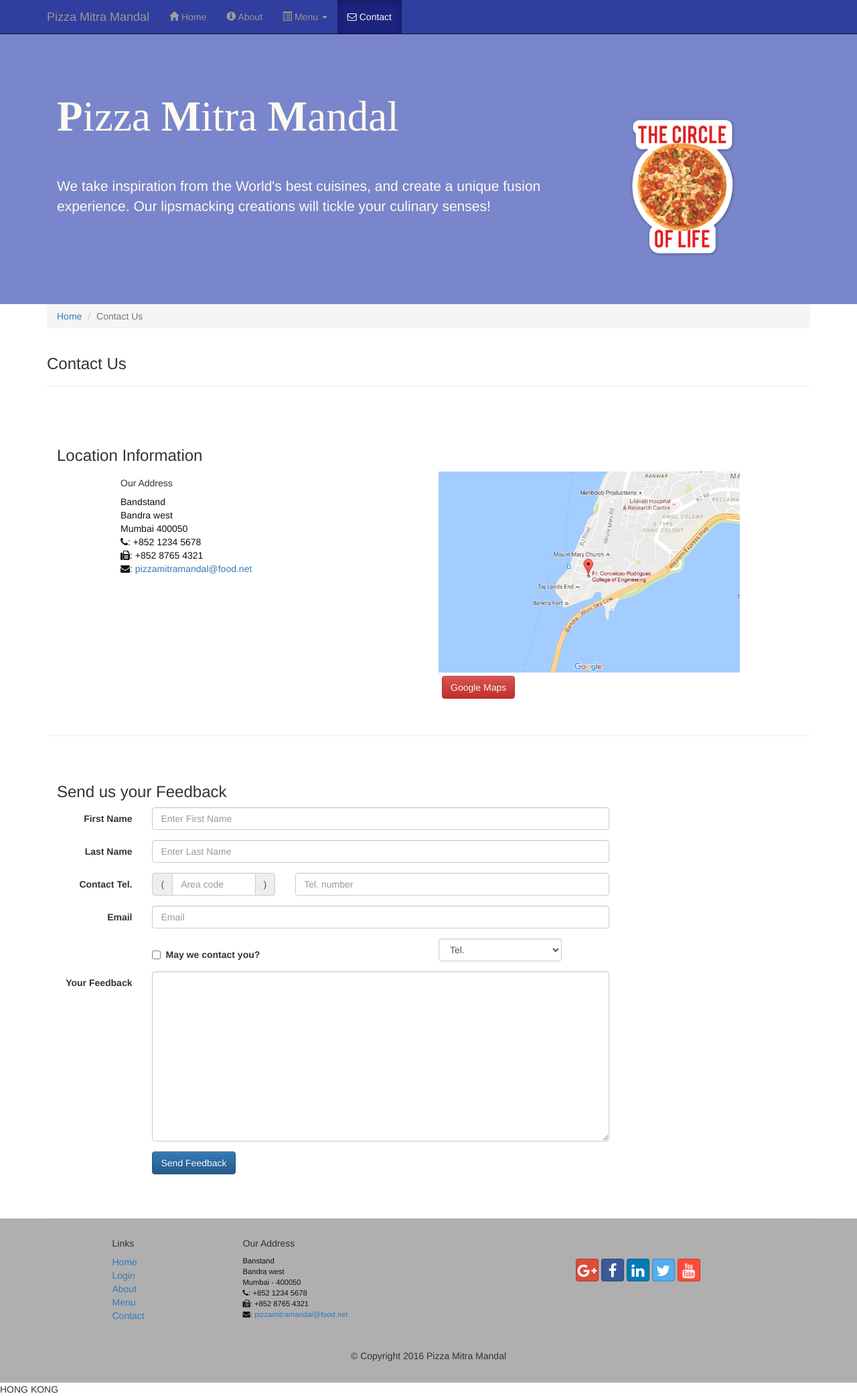
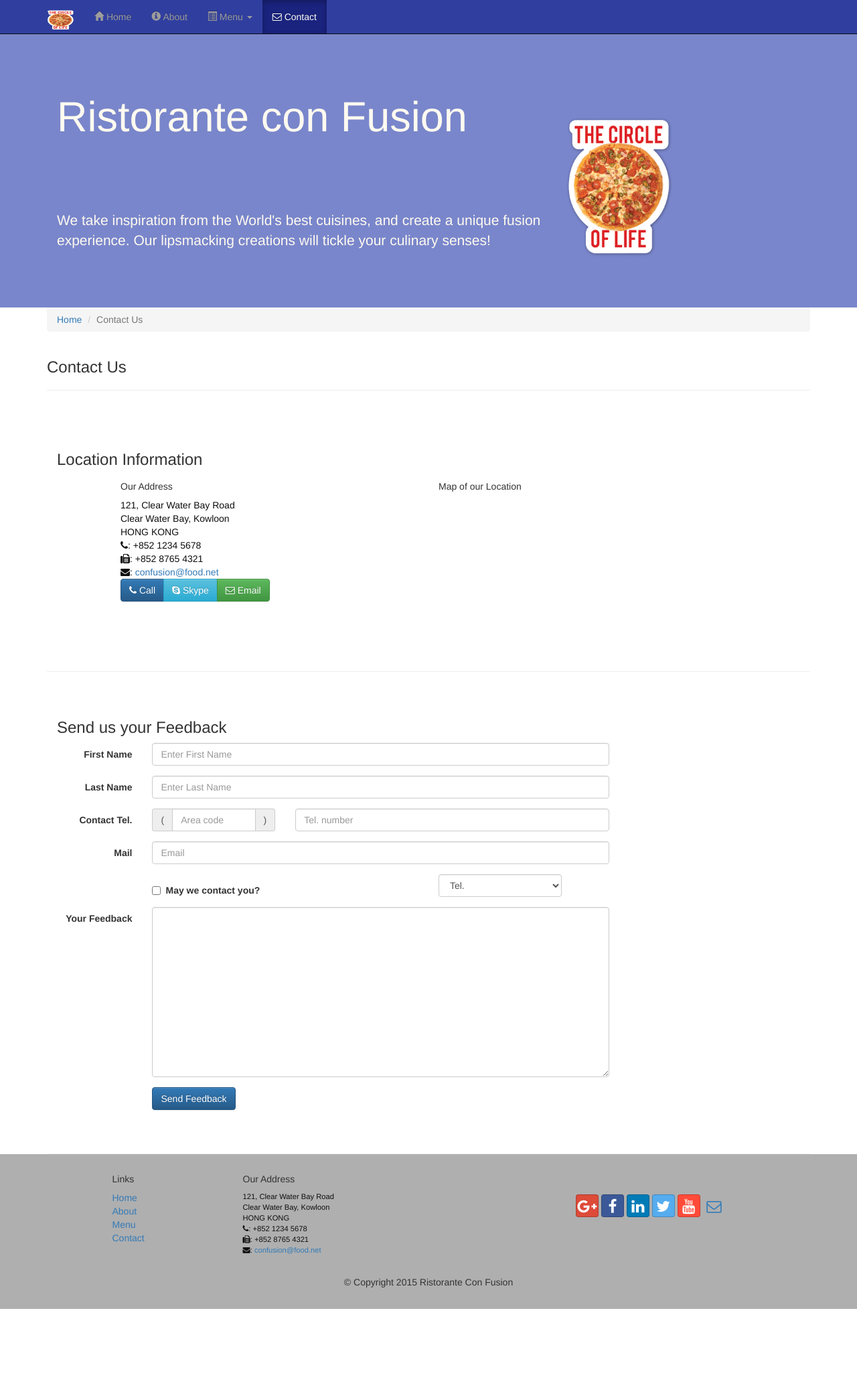
Before and after one commit to abhi-geek/PizzaMitraMandal, a website: page contactus.html in a window 1280 px wide. Shown: the whole page at 67% size. After the commit the page ends 1954 px from the top, so only its background shows below. Drawn offline with Linux system fonts and the light colour scheme.

Commit message:
Update contactus.html

```diff
--- a/contactus.html
+++ b/contactus.html
@@ -7,7 +7,7 @@
     <meta name="viewport" content="width=device-width, initial-scale=1">
     <!-- The above 3 meta tags *must* come first in the head; any other head
          content must come *after* these tags -->
-    <title>Pizza Mitra Mandal | Contact</title>
+    <title>Ristorante Con Fusion: About Us</title>
         <!-- Bootstrap -->
   <link href="bower_components/bootstrap/dist/css/bootstrap.min.css" rel="stylesheet">
     <link href="bower_components/bootstrap/dist/css/bootstrap-theme.min.css" rel="stylesheet">
@@ -22,6 +22,8 @@
       <script src="https://oss.maxcdn.com/html5shiv/3.7.2/html5shiv.min.js"></script>
       <script src="https://oss.maxcdn.com/respond/1.4.2/respond.min.js"></script>
     <![endif]-->
+
+	<script src="js/validate.js"></script>
 </head>
 
 <body>
@@ -34,28 +36,29 @@
                     <span class="icon-bar"></span>
                     <span class="icon-bar"></span>
                 </button>
-				<a class="navbar-brand" href="index.html">Pizza Mitra Mandal</a>
+                 <a class="navbar-brand" href="#"><img src="img/logo.png" height=30 width=41></a>
             </div>
-
             <div id="navbar" class="navbar-collapse collapse">
                 <ul class="nav navbar-nav">
                     <li><a href="index.html"><span class="glyphicon glyphicon-home"
                          aria-hidden="true"></span> Home</a></li>
-					<li><a href="aboutus.html"><span class="glyphicon glyphicon-info-sign"
+                    <li><a href="aboutus.html">
+                        <span class="glyphicon glyphicon-info-sign"
                          aria-hidden="true"></span> About</a></li>
                     <li class="dropdown">
-                        <a href="menu.html" class="dropdown-toggle" data-toggle="dropdown"
+                        <a href="#" class="dropdown-toggle" data-toggle="dropdown"
                          role="button" aria-haspopup="true" aria-expanded="false">
-                         <span class="glyphicon glyphicon-list-alt"aria-hidden="true"></span> Menu <span class="caret"></span></a>
+						 <span class="glyphicon glyphicon-list-alt"
+                         aria-hidden="true"></span> Menu <span class="caret"></span></a>
                         <ul class="dropdown-menu">
-                            <li><a href="menu.html">Garlic Breads</a></li>
-                            <li><a href="menu.html">Pizza</a></li>
-                            <li><a href="menu.html">Desserts</a></li>
-                            <li><a href="menu.html">Drinks</a></li>
+                            <li><a href="#">Appetizers</a></li>
+                            <li><a href="#">Main Courses</a></li>
+                            <li><a href="#">Desserts</a></li>
+                            <li><a href="#">Drinks</a></li>
                             <li role="separator" class="divider"></li>
                             <li class="dropdown-header">Specials</li>
-                            <li><a href="menu.html">Lunch Buffet</a></li>
-                            <li><a href="menu.html">Weekend Brunch</a></li>
+                            <li><a href="#">Lunch Buffet</a></li>
+                            <li><a href="#">Weekend Brunch</a></li>
                         </ul>
                     </li>
                     <li class="active"><a href="contactus.html"><i class="fa fa-envelope-o"></i> Contact</a></li>
@@ -70,21 +73,18 @@
         <div class="container">
             <div class="row row-header">
                 <div class="col-xs-12 col-sm-8">
-                    <h1 style="font-family:casteller;"><b>P</b>izza <b>M</b>itra <b>M</b>andal</h1>
-                    <p style="padding:2%;"></p>
+                    <h1>Ristorante con Fusion</h1>
+                    <p style="padding:40px;"></p>
                     <p>We take inspiration from the World's best cuisines, and create a unique fusion experience. Our lipsmacking creations will tickle your culinary senses!</p>
-
-                </div>
-				<div class="col-sm-1">
                 </div>
                 <div class="col-xs-12 col-sm-2">
                     <p style="padding:20px;"></p>
-                    <img src="img/logo.png" class="img-responsive" style="height:100%; width:100%;">
+                    <img src="img/logo.png" class="img-responsive">
                 </div>
-
             </div>
         </div>
     </header>
+
     <div class="container">
         <div class="row">
             <div class="col-xs-12">
@@ -106,21 +106,25 @@
             <div class="col-xs-12 col-sm-4 col-sm-offset-1">
                    <h5>Our Address</h5>
                     <address style="font-size: 100%">
-		              Bandstand<br>
-		              Bandra west<br>
-		              Mumbai 400050<br>
+		              121, Clear Water Bay Road<br>
+		              Clear Water Bay, Kowloon<br>
+		              HONG KONG<br>
 		              <i class="fa fa-phone"></i>: +852 1234 5678<br>
 		              <i class="fa fa-fax"></i>: +852 8765 4321<br>
 		              <i class="fa fa-envelope"></i>:
-                        <a href="mailto:confusion@food.net">pizzamitramandal@food.net</a>
+                        <a href="mailto:confusion@food.net">confusion@food.net</a>
 		           </address>
             </div>
             <div class="col-xs-12 col-sm-6 col-sm-offset-1">
-               <img src="img/map.png" height="300px" width="450px">
-			    <a href="https://www.google.co.in/maps/place/Fr.+Conceicao+Rodrigues+College+of+Engineering/@19.0444848,72.8205217,15z/data=!4m5!3m4!1s0x0:0x111b63353dbbce01!8m2!3d19.0444848!4d72.8205217" class="btn btn-danger" style="margin:5px;">Google Maps</a>
-
+                <h5>Map of our Location</h5>
             </div>
-
+            <div class="col-xs-12 col-sm-11 col-sm-offset-1">
+                <div class="btn-group" role="group" aria-label="...">
+                    <a type="button" class="btn btn-primary" href="tel:+85212345678"><i class="fa fa-phone"></i> Call</a>
+                    <a type="button" class="btn btn-info"><i class="fa fa-skype"></i> Skype</a>
+                    <a type="button" class="btn btn-success" href="mailto:confusion@food.net"><i class="fa fa-envelope-o"></i> Email</a>
+                </div>
+            </div>
         </div>
 
         <div class="row row-content">
@@ -145,18 +149,18 @@
                         <div class="col-xs-5 col-sm-4 col-md-3">
                             <div class="input-group">
                                 <div class="input-group-addon">(</div>
-                                    <input type="tel" class="form-control" id="areacode" name="areacode" placeholder="Area code">
+                                    <input type="text" class="form-control" id="areacode" name="areacode" placeholder="Area code" onblur="areaCode(areacode)">
                                 <div class="input-group-addon">)</div>
                             </div>
                         </div>
                         <div class="col-xs-7 col-sm-6 col-md-7">
-                                    <input type="tel" class="form-control" id="telnum" name="telnum" placeholder="Tel. number">
+                                    <input type="text" class="form-control" id="telnum" name="telnum" placeholder="Tel. number" onblur="phoneNumber(telnum)">
                         </div>
                     </div>
                     <div class="form-group">
-                        <label for="emailid" class="col-sm-2 control-label">Email</label>
+                        <label for="emailid" class="col-sm-2 control-label">Mail</label>
                         <div class="col-sm-10">
-                            <input type="email" class="form-control" id="emailid" name="emailid" placeholder="Email">
+                            <input type="email" class="form-control" id="emailid" name="emailid" placeholder="Email" onblur="validateEmail(emailid)">
                         </div>
                     </div>
 					<div class="form-group">
@@ -193,7 +197,6 @@
 
     </div>
 
-
     <footer class="row-footer">
         <div class="container">
             <div class="row">
@@ -201,40 +204,40 @@
                     <h5>Links</h5>
                     <ul class="list-unstyled">
                         <li><a href="index.html">Home</a></li>
-						<li><a href="#loginModal">Login</a></li>
                         <li><a href="aboutus.html">About</a></li>
-                        <li><a href="menu.html">Menu</a></li>
+                        <li><a href="#">Menu</a></li>
                         <li><a href="contactus.html">Contact</a></li>
                     </ul>
                 </div>
                 <div class="col-xs-6 col-sm-5">
                     <h5>Our Address</h5>
                     <address>
-		              Banstand<br>
-		              Bandra west<br>
-		              Mumbai - 400050<br>
+		              121, Clear Water Bay Road<br>
+		              Clear Water Bay, Kowloon<br>
+		              HONG KONG<br>
 		              <i class="fa fa-phone"></i>: +852 1234 5678<br>
 		              <i class="fa fa-fax"></i>: +852 8765 4321<br>
 		              <i class="fa fa-envelope"></i>:
-                        <a href="mailto:confusion@food.net">pizzamitramandal@food.net</a>
+                        <a href="mailto:confusion@food.net">confusion@food.net</a>
 		           </address>
                 </div>
                 <div class="col-xs-12 col-sm-4">
                     <div class="nav navbar-nav" style="padding: 40px 10px;">
-                        <a class="btn btn-social-icon btn-google-plus" href="#"><i class="fa fa-google-plus"></i></a>
-                        <a class="btn btn-social-icon btn-facebook" href="#"><i class="fa fa-facebook"></i></a>
-                        <a class="btn btn-social-icon btn-linkedin" href="#"><i class="fa fa-linkedin"></i></a>
-                        <a class="btn btn-social-icon btn-twitter" href="#"><i class="fa fa-twitter"></i></a>
-                        <a class="btn btn-social-icon btn-youtube" href="#"><i class="fa fa-youtube"></i></a>
+                        <a class="btn btn-social-icon btn-google-plus" href="http://google.com/+"><i class="fa fa-google-plus"></i></a>
+                        <a class="btn btn-social-icon btn-facebook" href="http://www.facebook.com/profile.php?id="><i class="fa fa-facebook"></i></a>
+                        <a class="btn btn-social-icon btn-linkedin" href="http://www.linkedin.com/in/"><i class="fa fa-linkedin"></i></a>
+                        <a class="btn btn-social-icon btn-twitter" href="http://twitter.com/"><i class="fa fa-twitter"></i></a>
+                        <a class="btn btn-social-icon btn-youtube" href="http://youtube.com/"><i class="fa fa-youtube"></i></a>
+                        <a class="btn btn-social-icon" href="mailto:"><i class="fa fa-envelope-o"></i></a>
                     </div>
                 </div>
                 <div class="col-xs-12">
                     <p style="padding:10px;"></p>
-                    <p align=center>© Copyright 2016 Pizza Mitra Mandal</p>
+                    <p align=center>© Copyright 2015 Ristorante Con Fusion</p>
                 </div>
             </div>
         </div>
-    </footer>		              HONG KONG<br>
+    </footer>
     <!-- jQuery (necessary for Bootstrap's JavaScript plugins) -->
     <script src="bower_components/jquery/dist/jquery.min.js"></script>
     <!-- Include all compiled plugins (below), or include individual files as needed -->
```
Lines whose indentation alone changed are shown as unchanged.
